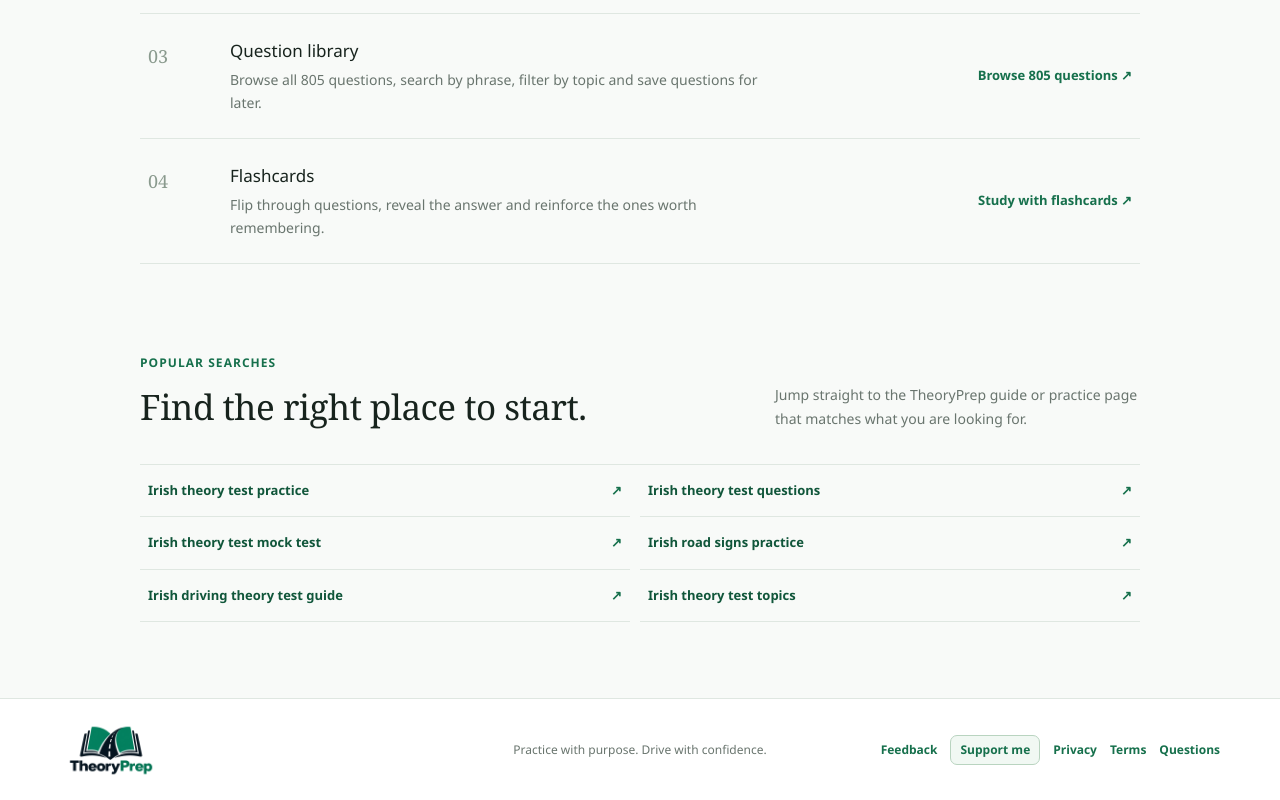
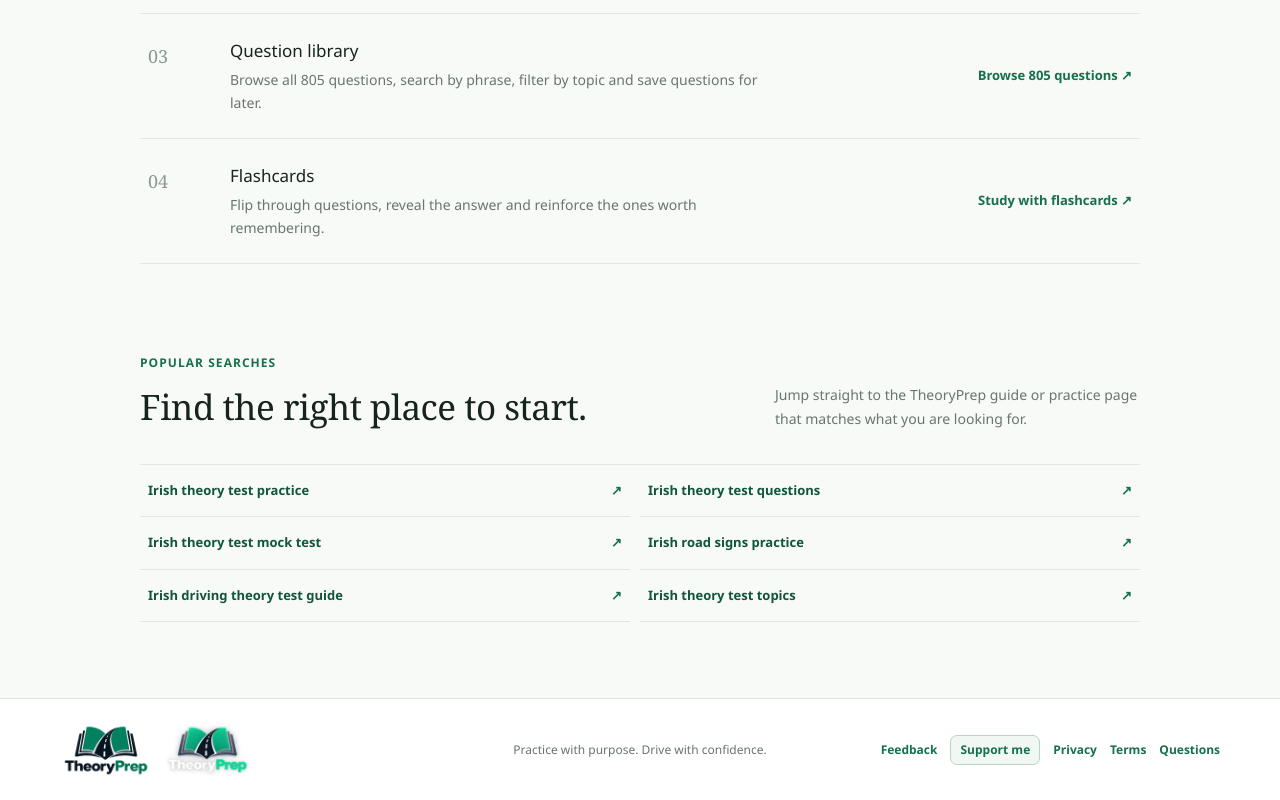
Before and after one commit to cullenry/theory-tester, a Next.js app: page / in a window 1280 px wide. Shown: the part 2338-3138 px from the top of the page. Built offline with nearby package versions, Linux system fonts and the light colour scheme; no server answers.

Commit message:
Use dark TheoryPrep logo in footer

```diff
--- a/src/app/page.tsx
+++ b/src/app/page.tsx
@@ -181,11 +181,19 @@ export default function Home() {
       <footer className="site-footer">
         <Link className="brand footer-brand" href="/" aria-label="TheoryPrep home">
           <Image
-            className="footer-brand-logo"
+            className="footer-brand-logo footer-brand-logo-light"
             src="/images/theoryprep-logo.png"
             alt="TheoryPrep"
             width={102}
             height={61}
+          />
+          <Image
+            className="footer-brand-logo footer-brand-logo-dark"
+            src="/images/theoryprep-logo-dark.png"
+            alt=""
+            width={102}
+            height={61}
+            aria-hidden="true"
           />
         </Link>
         <span>Practice with purpose. Drive with confidence.</span>
```
